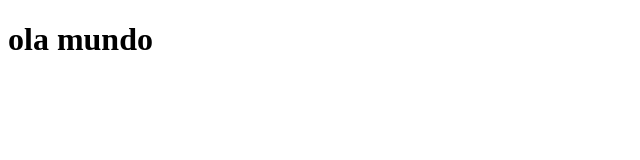
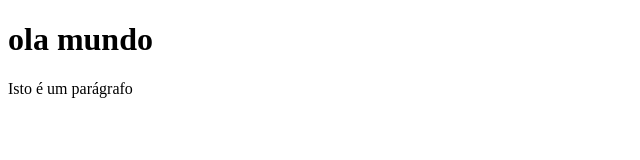
Before and after one commit to borchardttt/projetoBaskaEFuts, a plain HTML site: page index.html in a window 1280 px wide. Shown: the whole page, without its empty margins (0-640 px from the left). Drawn offline with Linux system fonts and the light colour scheme.

Commit message:
add paragrafo

```diff
--- a/index.html
+++ b/index.html
@@ -8,5 +8,6 @@
 </head>
 <body>
   <h1>ola mundo</h1>
+  <p>Isto é um parágrafo</p>
 </body>
 </html>
```
